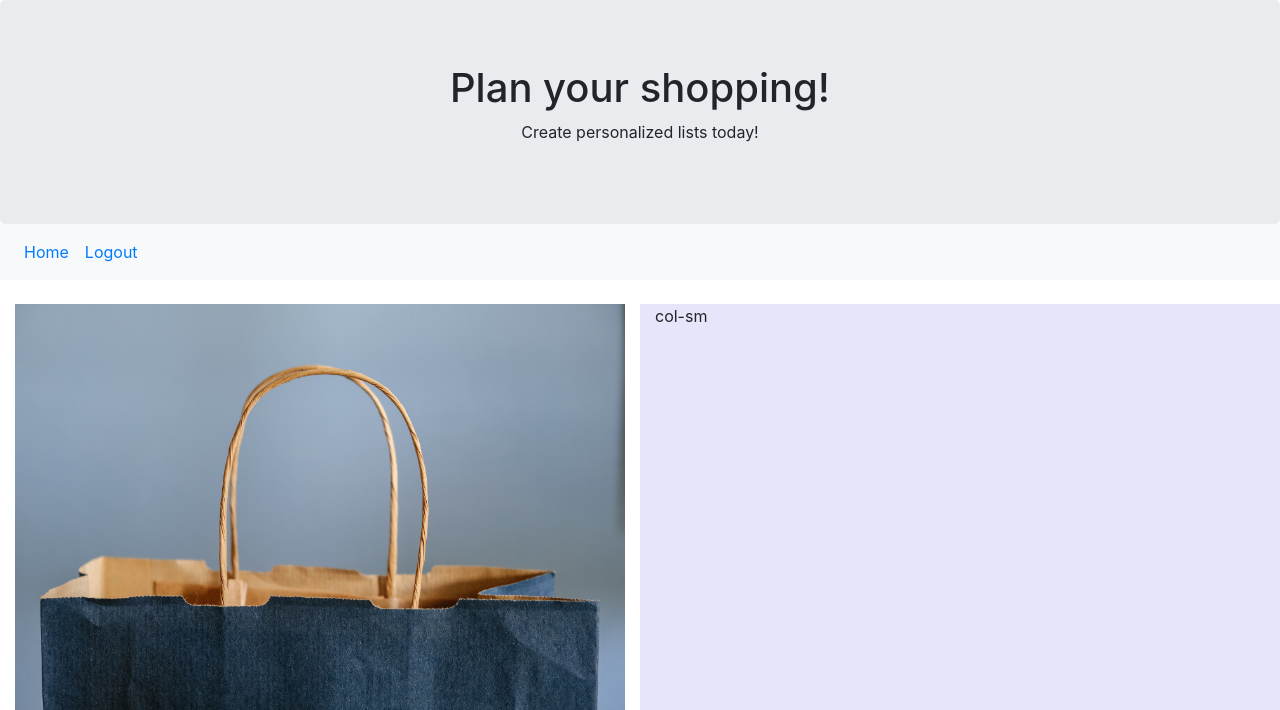
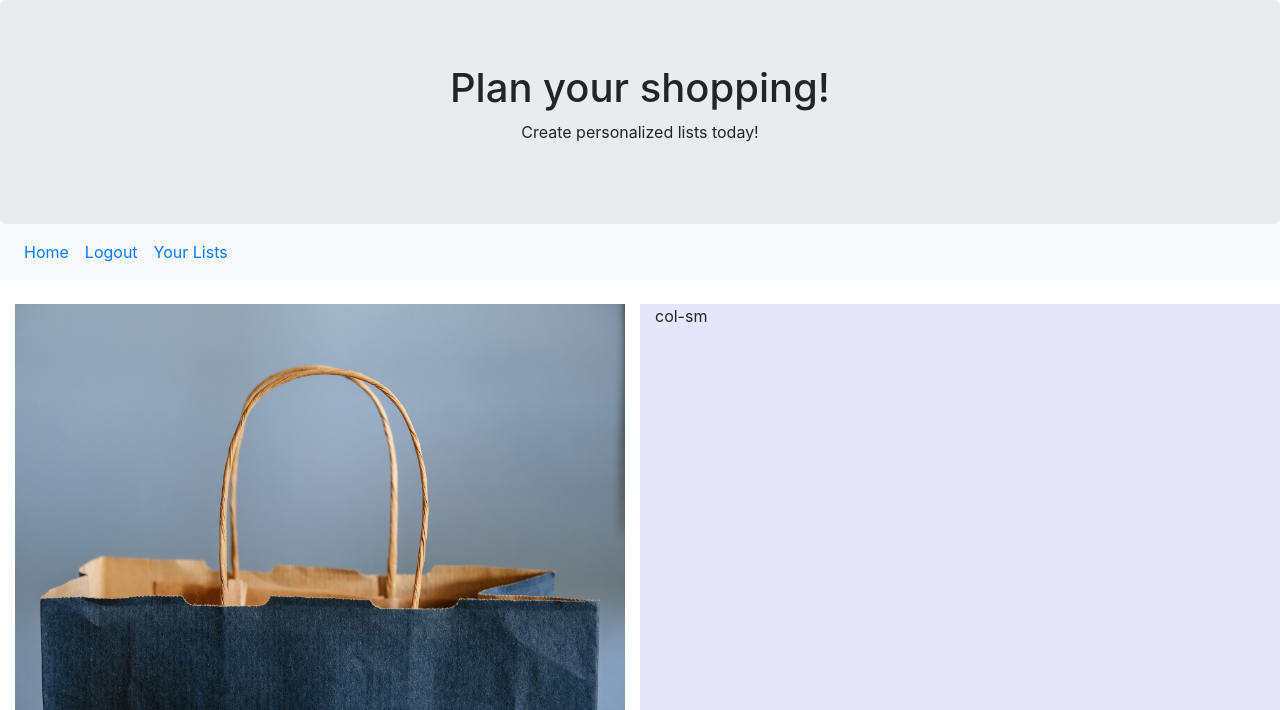
Before and after one commit to caoimheD/pp4shoppinglist, a Django app: page / in a window 1280 px wide. Shown: the top 710 px of the page. Run offline with Django 4.2, Linux system fonts and the light colour scheme; the visitor is signed in with stand-in values (Sample User, id 1).

Commit message:
add url and view for lists

```diff
--- a/shop/views.py
+++ b/shop/views.py
@@ -18,5 +18,13 @@ def add_item(request):
         done = 'done' in request.POST
         Item.objects.create(name=name, done=done)
 
-        return redirect('get_list')
+        return redirect('lists')
     return render(request, '../templates/add_item.html')
+
+
+def your_lists(request):
+    items = Item.objects.all()
+    context = {
+        'items': items
+    }
+    return render(request, '../templates/shop_list.html', context)
--- a/shoppinglist/urls.py
+++ b/shoppinglist/urls.py
@@ -15,14 +15,15 @@ Including another URLconf
 """
 from django.contrib import admin
 from django.urls import path, include
-from shop.views import home_page, add_item
+from shop.views import home_page, add_item, your_lists
 from django.contrib.staticfiles.urls import staticfiles_urlpatterns
 
 urlpatterns = [
     path('admin/', admin.site.urls),
-    path('', home_page, name='get_list'),
-    path('add', add_item, name='add'),
+    path('', home_page, name='home'),
+    path('lists/add', add_item, name='add'),
     path('accounts/', include('allauth.urls')),
+    path('lists/', your_lists, name='lists'),
 ]
 
 urlpatterns += staticfiles_urlpatterns()
--- a/templates/base.html
+++ b/templates/base.html
@@ -30,11 +30,14 @@
     <!-- Links -->
     <ul class="navbar-nav">
       <li class="nav-item">
-        <a class="nav-link" href="#">Home</a>
+        <a class="nav-link" href="{% url 'home' %}">Home</a>
       </li>
       {% if user.is_authenticated %}
       <li class="nav-item">
         <a class="nav-link" href="{% url 'account_logout' %}">Logout</a>
+      </li>
+      <li class="nav-item">
+        <a class="nav-link" href="{% url 'lists' %}">Your Lists</a>
       </li>
       {% else %}
       <li class="nav-item">
--- a/templates/shop_list.html
+++ b/templates/shop_list.html
@@ -1,3 +1,5 @@
+{% extends "base.html" %}
+
 <!DOCTYPE html>
 <html lang="en">
 <head>
@@ -6,7 +8,9 @@
     <meta name="viewport" content="width=device-width, initial-scale=1.0">
     <title>Document</title>
 </head>
+
 <body>
+    {% block content %}
     <h1>Shopping List</h1>
 
     <table>
@@ -21,7 +25,7 @@
     {% endfor %}
     </table>
     <a href="add">add an item</a>
-
+    {% endblock %}
 
 </body>
 </html>
```
